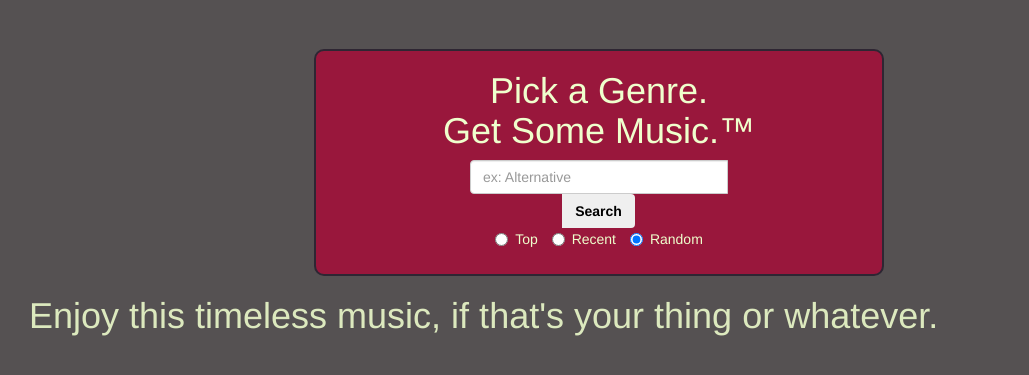
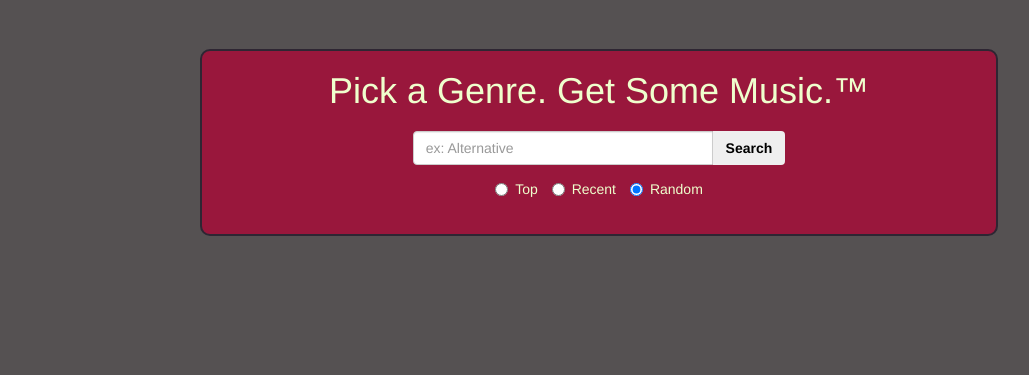
Before and after one commit to Mester/demo-day-vikings, a Flask app: template music_app/templates/results.html in a window 1280 px wide. Shown: the part 51-426 px from the top of the page, without its empty margins (41-1070 px from the left). Run offline with Flask 2, Linux system fonts and the light colour scheme; the template is opened without the code that fills it, so the values that code supplies are empty; some libraries are stand-ins or nearby versions.

Commit message:
HTML layout like Anubhav's great vision?!?!?
whaaaa

```diff
--- a/music_app/api_access.py
+++ b/music_app/api_access.py
@@ -277,7 +277,7 @@ def get_songs(search_type, sort_type, search_term):
     JSON_list = get_list_from_API(HOT)
     all_song_posts, song_count, omit_count, other_count = save_JSON_data(JSON_list)
 
-    database.db.insert_multiple(all_song_posts)
+    # database.db.insert_multiple(all_song_posts)
 
     log_song_statistics(song_count, omit_count, other_count)
     if search_type == GENRE:
--- a/music_app/static/style.css
+++ b/music_app/static/style.css
@@ -23,8 +23,8 @@ body {
     border-radius: 10px;
     padding: 0px 10px 10px 10px;
     margin: 0 auto;
-    width: 50%;
     text-align: center;
+    width: 70%;
 }
 
 .custom-pick-genre .btn {
@@ -32,11 +32,51 @@ body {
   font-weight: bold;
 }
 
-#search_bar input {
-  display: inline-block;
+
+.search-bar {
+  padding-top: 10px;
+  margin: 0 auto;
 }
 
+.search-bar input {
+  width: 300px;
+  margin: 0;
+  display: inline;
+  border: 0px 1px;
+  border-top-right-radius: 0;
+  border-bottom-right-radius: 0;
+}
+
+.search-bar button {
+  border-top-left-radius: 0;
+  border-bottom-left-radius: 0;
+  margin: 0px 0px 3px -4px;
+  border: 2px 1px 0px 1px;
+}
+
+.radio-buttons {
+  padding: 10px 3px;
+}
+
+table { margin: 0 auto; }
+
 table, td, th {
-  border: solid 2px black;
-  padding: 10px;
+  padding: 25px;
 }
+
+td img {
+  text-align: center;
+}
+
+tr {
+  padding-bottom: 20px;
+}
+
+td ul {
+  list-style-type:none;
+  padding-left: 0px;
+}
+
+td li {
+  padding: 5px;
+}
--- a/music_app/templates/results.html
+++ b/music_app/templates/results.html
@@ -2,35 +2,32 @@
 {% block results %}
 <!-- This is all placeholder stuff. -->
 
-<h1>Enjoy this timeless music, if that's your thing or whatever.</h1>
-<br>
+<!-- <h1>Enjoy this timeless music, if that's your thing or whatever.</h1>
+<br> -->
 {% if song_list %}
 <table>
-  <thead>
-    <tr>
-      <th>Thumbnail</th>
-      <th>Artist</th>
-      <th>Song Title</th>
-      <th>Genre</th>
-      <th>Year</th>
-      <th>Upvotes</th>
-      <th>Post Date</th>
-    </tr>
-  </thead>
-
-  <tbody>
   {% for song in song_list %}
     <tr>
       <td><a href="{{ song.url }}"><img src="{{ song.thumbnail }}" alt="some_text"/></a></td>
-      <td>{{ song.artist }}</td>
-      <td>{{ song.title }}</td>
-      <td>{{ song.genre }}</td>
-      <td>{{ song.year }}</td>
-      <td>{{ song.score }}</td>
-      <td>{{ song.timestamp }}</td>
-    </tr>
+      <td>
+        <ul>
+          <li><strong>{{ song.artist }}</strong></li>
+          <li>{{ song.title }}</li>
+          <li>{{ song.genre }}</li>
+        </ul>
+      </td>
+      <td>
+        <ul>
+          <li>{{ song.year }}</li>
+          <li>
+            <span class="glyphicon glyphicon-arrow-up" aria-hidden="true"></span>
+            {{ song.score }}
+          </li>
+        </ul>
+      </td>
+      <td>Posted on {{ song.timestamp }}</td>
+   </tr>
   {% endfor %}
-  </tbody>
 <table>
 {% endif %}
 
--- a/music_app/templates/search.html
+++ b/music_app/templates/search.html
@@ -2,19 +2,14 @@
 {% block content %}
 <!-- This is all placeholder stuff. -->
 
-<div class="custom-pick-genre"><h1>Pick a Genre.<br/>Get Some Music.&#8482</h1>
-  <div class="row">
-      <div class="col-lg-6 col-lg-offset-3">
-        <div class="input-group input-group-lg">
-
+<div class="custom-pick-genre"><h1>Pick a Genre. Get Some Music.&#8482</h1>
     <form role="form" action="" method="POST">
       <div class="form-group">
-              <div id="search_bar">
+        <div class="search-bar">
           <input type="text" class="form-control" name="search_term" placeholder="ex: Alternative">
-                <span class="input-group-btn">
           <button type="submit" class="btn btn-submit">Search</button>
-                </span>
         </div>
+        <div class="radio-buttons">
           <label class="radio-inline">
             <input type="radio" name="sort_type" value="TOP"> Top
           </label>
@@ -25,10 +20,8 @@
             <input type="radio" name="sort_type" value="RANDOM" checked> Random
           </label>
         </div>
+      </div>
     </form>
-        </div><!-- /input-group -->
-    </div><!-- /.col-lg-6 -->
-  </div><!-- row -->
 </div> <!-- /custom-pick-genre -->
 
 {% block results %}
```
Lines whose indentation alone changed are shown as unchanged.
